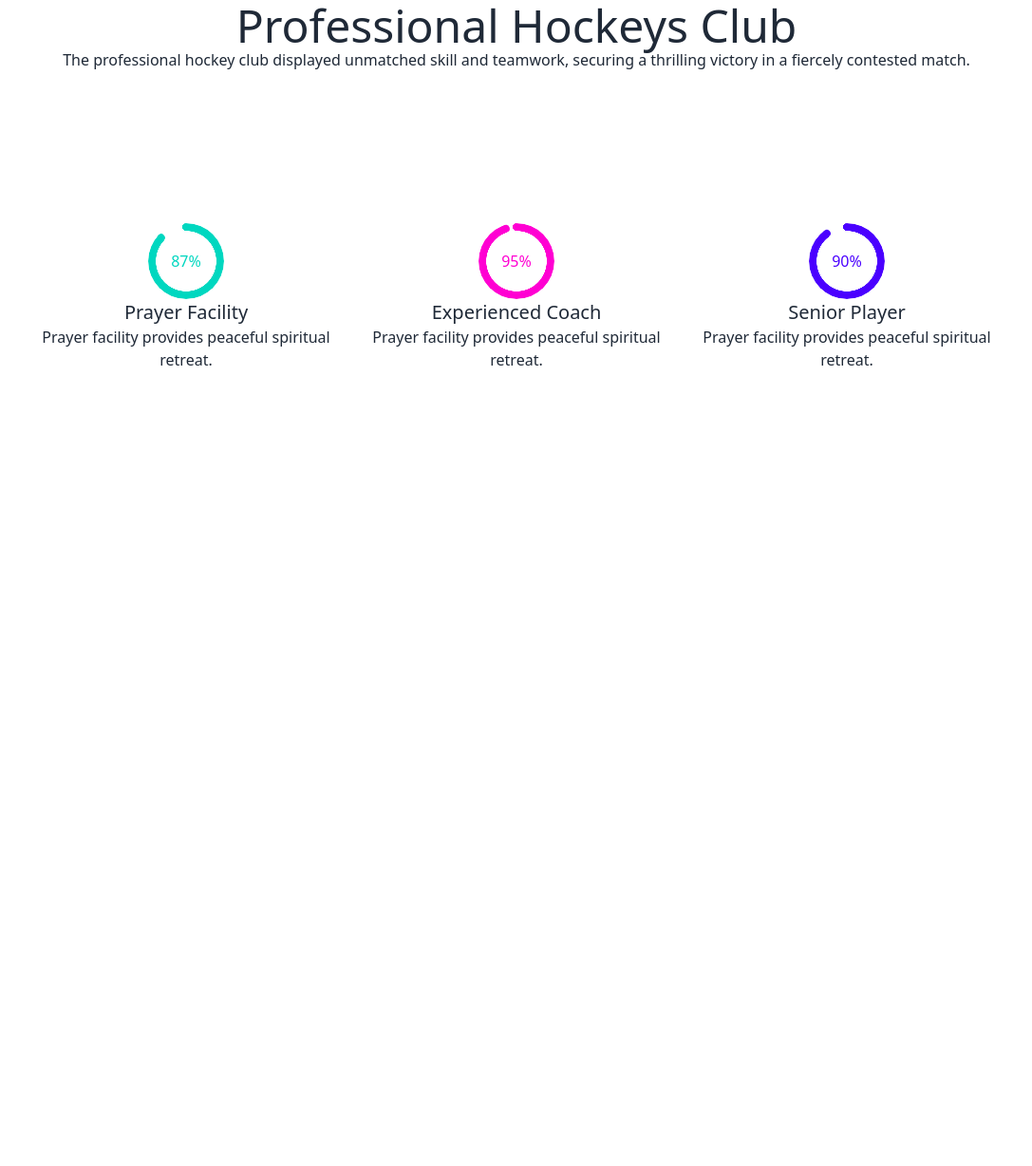
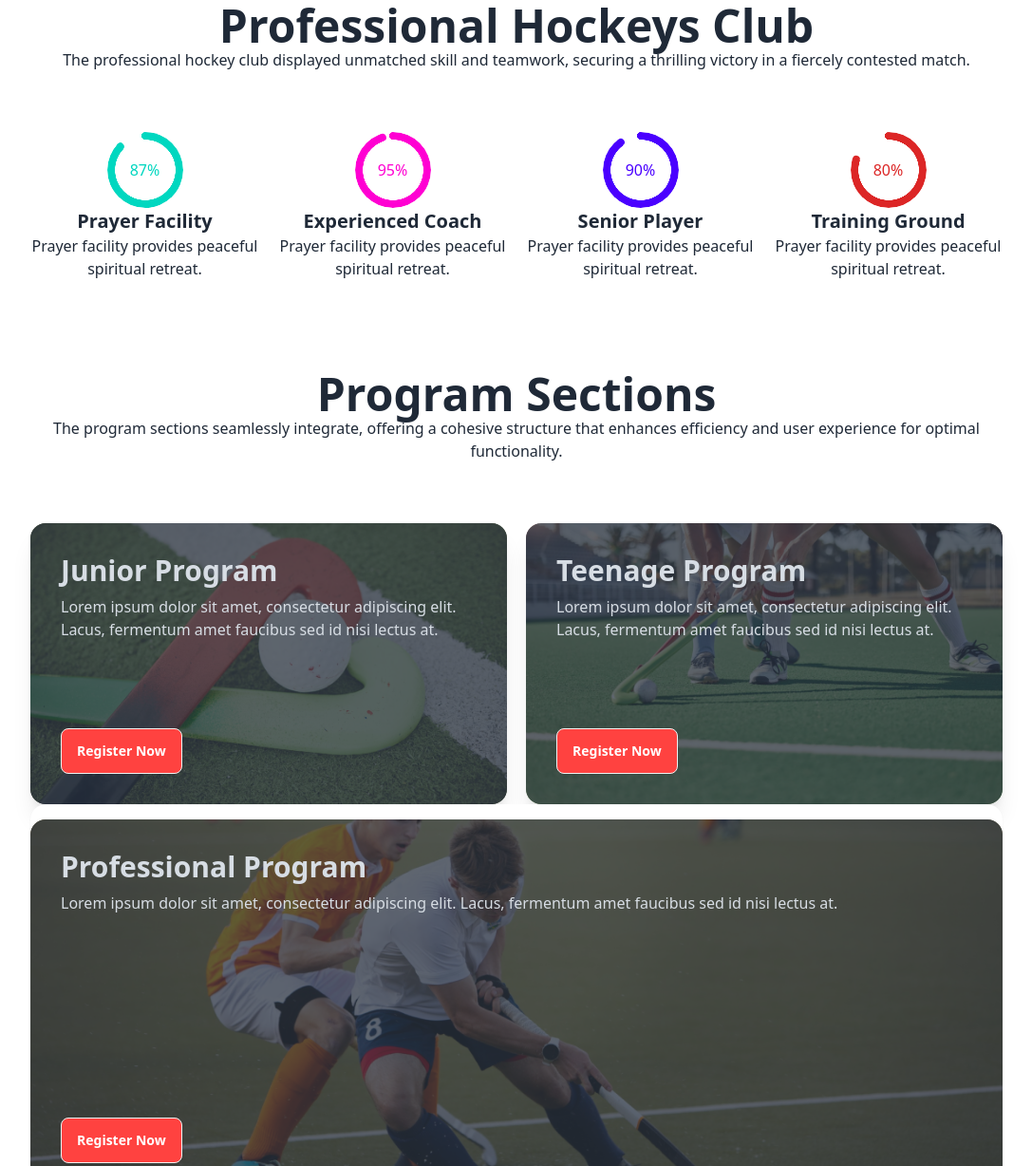
Before and after one commit to ashyxia/Assignment-3, a plain HTML site: page index.html in a window 1280 px wide. Shown: the part 817-2045 px from the top of the page at 95% size, without its empty margins (96-1183 px from the left). Before the commit the page ends 1208 px from the top, so only its background shows below. Drawn offline with nearby package versions, Linux system fonts and the light colour scheme.

Commit message:
Program Section is almost completed, text lorem exists

```diff
--- a/index.html
+++ b/index.html
@@ -41,7 +41,7 @@
   <body class=".font-manrope">
     <header class="md:container md:mx-auto lg:pr-32 lg:pl-32">
       <nav class="lg:py-12">
-         <div class="navbar bg-base-100">
+        <div class="navbar bg-base-100">
           <div class="navbar-start flex-1">
             <div class="dropdown">
               <div tabindex="0" role="button" class="btn btn-ghost lg:hidden">
@@ -82,31 +82,37 @@
               <li><a>Contact</a></li>
             </ul>
           </div>
-          <div class="navbar-end w-auto ">
+          <div class="navbar-end w-auto">
             <img class="px-4 hidden" src="icons/Search icon.png" alt="" />
-            <a class="btn bg-bike-primary text-white ">Get Ticket</a>
+            <a class="btn bg-bike-primary text-white">Get Ticket</a>
           </div>
-         </div>
+        </div>
       </nav>
       <!-- Carousel Section -->
-      <div class="carousel w-full lg:h-[550px] ">
+      <div class="carousel w-full lg:h-[550px]">
         <div id="slide1" class="carousel-item relative w-full rounded-md">
           <img src="/images/1.png" class="w-full" />
-          <div class="absolute flex justify-between transform -translate-y-1/2 left-5 right-5 top-1/2">
+          <div
+            class="absolute flex justify-between transform -translate-y-1/2 left-5 right-5 top-1/2"
+          >
             <a href="#slide3" class="btn btn-circle">❮</a>
             <a href="#slide2" class="btn btn-circle">❯</a>
           </div>
         </div>
         <div id="slide2" class="carousel-item relative w-full rounded-md">
           <img src="/images/trophy-1.jpg" class="w-full" />
-          <div class="absolute flex justify-between transform -translate-y-1/2 left-5 right-5 top-1/2">
+          <div
+            class="absolute flex justify-between transform -translate-y-1/2 left-5 right-5 top-1/2"
+          >
             <a href="#slide1" class="btn btn-circle">❮</a>
             <a href="#slide3" class="btn btn-circle">❯</a>
           </div>
         </div>
         <div id="slide3" class="carousel-item relative w-full rounded-md">
           <img src="/images/trophy-2.jpg" class="w-full" />
-          <div class="absolute flex justify-between transform -translate-y-1/2 left-5 right-5 top-1/2">
+          <div
+            class="absolute flex justify-between transform -translate-y-1/2 left-5 right-5 top-1/2"
+          >
             <a href="#slide2" class="btn btn-circle">❮</a>
             <a href="#slide1" class="btn btn-circle">❯</a>
           </div>
@@ -114,30 +120,120 @@
       </div>
     </header>
     <main class="md:container md:mx-auto lg:pr-32 lg:pl-32">
-        <section class="my-24">
-            <h3 class="text-5xl text-semibold text-center">Professional Hockeys Club</h3>
-        <p class="text-base text-center">The professional hockey club displayed unmatched skill and teamwork, securing a thrilling victory in a fiercely contested match.</p>
-        </section>
-        <section>
-            <div class="lg:pt-16 pt-4 grid gap-5 grid-cols-1 md:grid-cols-2 lg:grid-cols-3">
-                <div class="radial-options flex flex-col items-center ">
-                    <div class="radial-progress text-accent lg:gap-3" style="--value:87;" role="progressbar">87%</div>
-                    <h3 class="text-xl text-bold text-center">Prayer Facility</h3>
-                    <p class="text-base text-center">Prayer facility provides peaceful spiritual retreat.</p>
+      <section class="lg:mt-24">
+        <h3 class="text-xl lg:text-5xl font-bold text-center">
+          Professional Hockeys Club
+        </h3>
+        <p class="text-base text-center">
+          The professional hockey club displayed unmatched skill and teamwork,
+          securing a thrilling victory in a fiercely contested match.
+        </p>
+      </section>
+      <!-- Experience Segment -->
+      <section>
+        <div
+          class="lg:pt-16 pt-4 grid gap-5 grid-cols-1 md:grid-cols-2 lg:grid-cols-4"
+        >
+          <div class="radial-options flex flex-col items-center">
+            <div
+              class="radial-progress text-accent lg:gap-3"
+              style="--value: 87"
+              role="progressbar"
+            >
+              87%
+            </div>
+            <h3 class="text-xl font-bold text-center">Prayer Facility</h3>
+            <p class="text-base text-center">
+              Prayer facility provides peaceful spiritual retreat.
+            </p>
+          </div>
+          <div class="radial-options flex flex-col items-center">
+            <div
+              class="radial-progress text-secondary lg:gap-3"
+              style="--value: 95"
+              role="progressbar"
+            >
+              95%
+            </div>
+            <h3 class="text-xl font-bold text-center">Experienced Coach</h3>
+            <p class="text-base text-center">
+              Prayer facility provides peaceful spiritual retreat.
+            </p>
+          </div>
+          <div class="radial-options flex flex-col items-center">
+            <div
+              class="radial-progress text-primary lg:gap-3"
+              style="--value: 90"
+              role="progressbar"
+            >
+              90%
+            </div>
+            <h3 class="text-xl font-bold text-center">Senior Player</h3>
+            <p class="text-base text-center">
+              Prayer facility provides peaceful spiritual retreat.
+            </p>
+          </div>
+          <div class="radial-options flex flex-col items-center">
+            <div
+              class="radial-progress text-red-600 lg:gap-3"
+              style="--value: 80"
+              role="progressbar"
+            >
+              80%
+            </div>
+            <h3 class="text-xl font-bold text-center">Training Ground</h3>
+            <p class="text-base text-center">
+              Prayer facility provides peaceful spiritual retreat.
+            </p>
+          </div>
+        </div>
+      </section>
+      <!-- Program Section -->
+      <section class="mt-2 lg:mt-24">
+        <div>
+          <h3 class="text-xl lg:text-5xl font-bold text-center">
+            Program Sections
+          </h3>
+          <p class="text-base text-center">
+            The program sections seamlessly integrate, offering a cohesive structure that enhances efficiency and user experience for optimal functionality.
+          </p>
+            <div class="lg:pt-16 pt-4 grid gap-5 grid-cols-1 lg:grid-cols-2">
+              <!-- First Card -->
+              <div class="card bg-base-100 shadow-xl image-full">
+                <figure><img src="/images/2.png" alt="hockey" /></figure>
+                <div class="card-body">
+                  <h2 class="card-title text-xl lg:text-3xl">Junior Program</h2>
+                  <p>Lorem ipsum dolor sit amet, consectetur adipiscing elit. Lacus, fermentum amet faucibus sed id nisi lectus at.</p>
+                  <div class="card-actions justify-start">
+                    <button class="btn bg-bike-primary text-white">Register Now</button>
+                  </div>
                 </div>
-                <div class="radial-options flex flex-col items-center ">
-                    <div class="radial-progress text-secondary lg:gap-3" style="--value:95;" role="progressbar">95%</div>
-                    <h3 class="text-xl text-bold text-center">Experienced Coach</h3>
-                    <p class="text-base text-center">Prayer facility provides peaceful spiritual retreat.</p>
+              </div>
+              <!-- Second Card -->
+              <div class="card w-full bg-base-100 shadow-xl image-full">
+                <figure><img src="/images/3.png" alt="Shoes" /></figure>
+                <div class="card-body">
+                  <h2 class="card-title text-xl lg:text-3xl">Teenage Program</h2>
+                  <p>Lorem ipsum dolor sit amet, consectetur adipiscing elit. Lacus, fermentum amet faucibus sed id nisi lectus at.</p>
+                  <div class="card-actions justify-start">
+                    <button class="btn bg-bike-primary text-white">Register Now</button>
+                  </div>
                 </div>
-                <div class="radial-options flex flex-col items-center ">
-                    <div class="radial-progress text-primary lg:gap-3" style="--value:90;" role="progressbar">90%</div>
-                    <h3 class="text-xl text-bold text-center">Senior Player</h3>
-                    <p class="text-base text-center">Prayer facility provides peaceful spiritual retreat.</p>
+              </div>
+            </div>
+              <!-- Third Card -->
+              <div class="card bg-base-100 shadow-sm image-full pt-4">
+                <figure><img src="/images/4.png" alt="Shoes" /></figure>
+                <div class="card-body">
+                  <h2 class="card-title text-xl lg:text-3xl">Professional Program</h2>
+                  <p>Lorem ipsum dolor sit amet, consectetur adipiscing elit. Lacus, fermentum amet faucibus sed id nisi lectus at.</p>
+                  <div class="card-actions justify-start">
+                    <button class="btn bg-bike-primary text-white">Register Now</button>
+                  </div>
                 </div>
+              </div>
             </div>
-
-        </section>
+      </section>
     </main>
     <footer></footer>
   </body>
```
